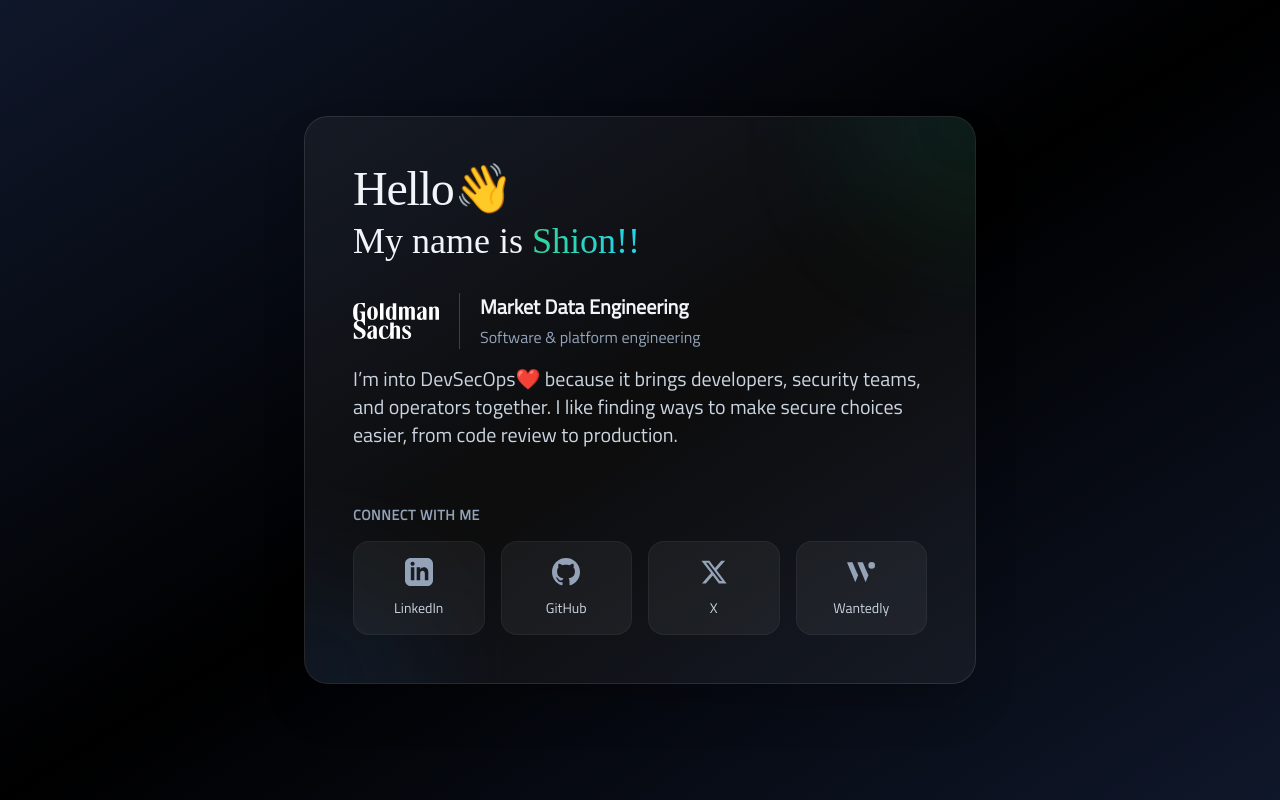
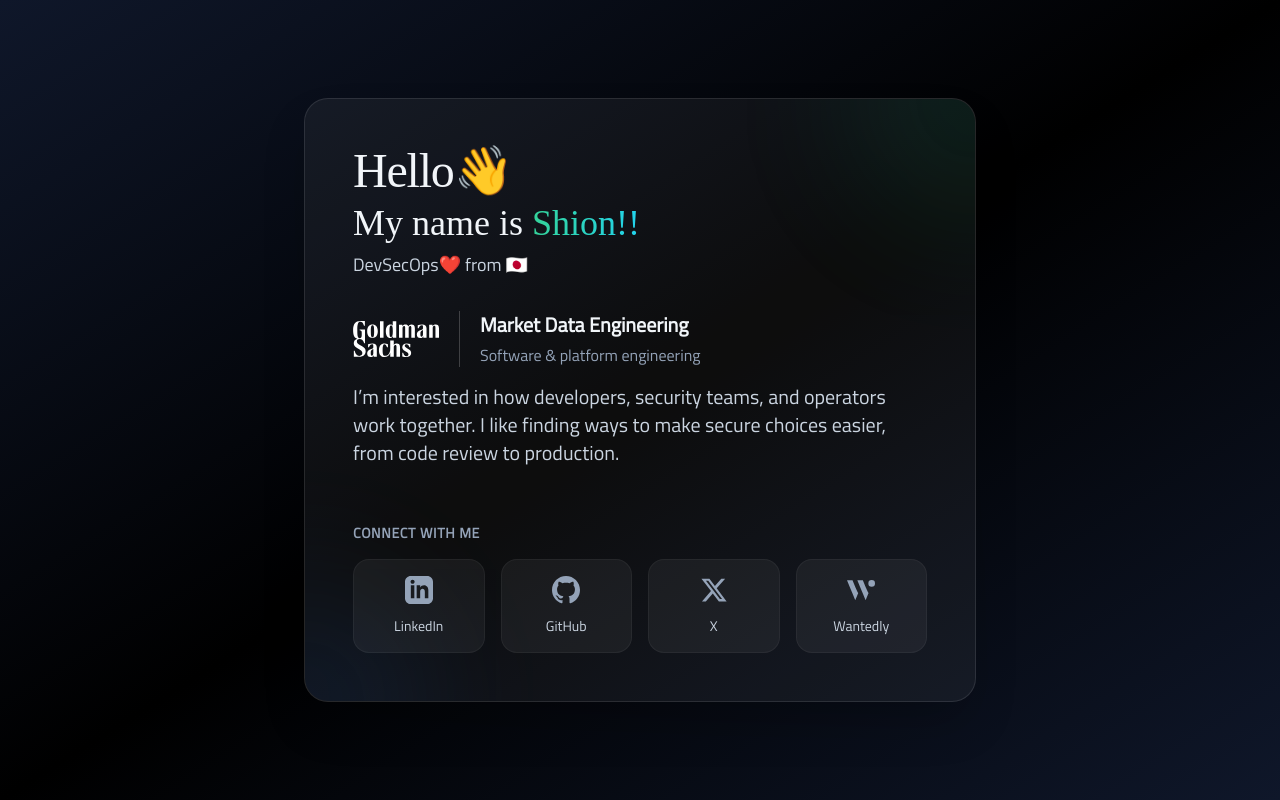
Before and after one commit to Shion1305/shion.pro-plain, a Nuxt app: page / in a window 1280 px wide. Built offline with nearby package versions, Linux system fonts and the light colour scheme; a web font is replaced by a local one.

Commit message:
Use DevSecOps❤️ from 🇯🇵 as the homepage tagline

```diff
--- a/pages/index.vue
+++ b/pages/index.vue
@@ -63,6 +63,7 @@ const socialLinks = [
               >Shion!!</span
             >
           </h2>
+          <p class="font-titillium text-lg text-slate-300">DevSecOps❤️ from 🇯🇵</p>
         </header>
 
         <!-- Bio -->
@@ -85,7 +86,7 @@ const socialLinks = [
             </div>
           </div>
           <p class="text-lg leading-relaxed text-slate-300 sm:text-xl">
-            I’m into DevSecOps❤️ because it brings developers, security teams, and operators together.
+            I’m interested in how developers, security teams, and operators work together.
             I like finding ways to make secure choices easier, from code review to production.
           </p>
         </div>
```
